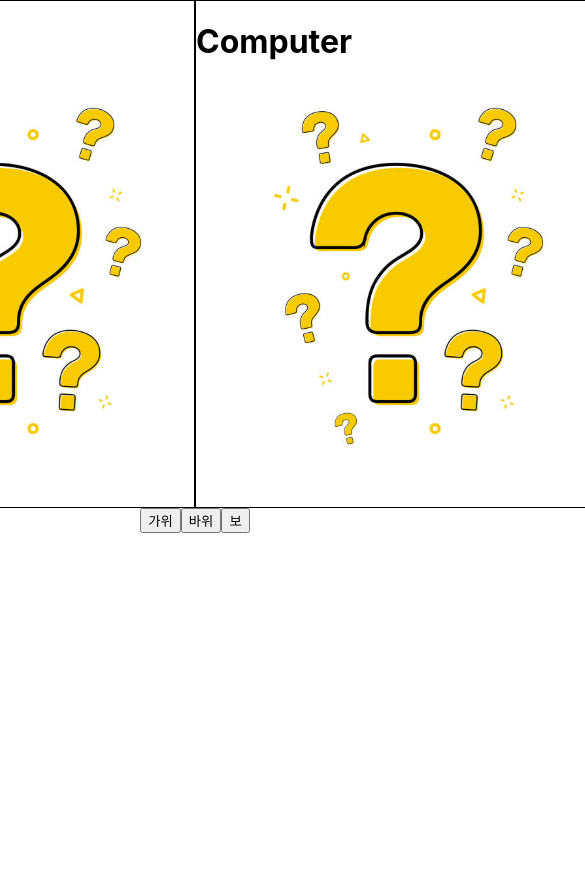
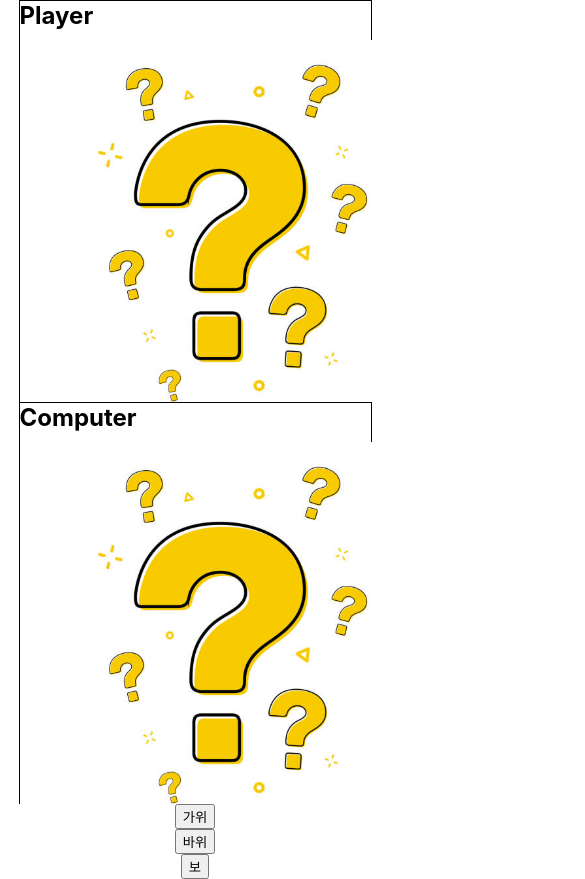
Before and after one commit to Goldstargreat/rock-scissors-paper, a React (Create React App) app: page / in a window 390 px wide. Shown: the whole page, 585 px wide, since content can reach past the window. Before the commit the page ends 844 px from the top, so only its background shows below. Built offline with nearby package versions, Linux system fonts and the light colour scheme.

Commit message:
승패의 결과에 따라 테두리 색이 바뀜

```diff
--- a/src/App.css
+++ b/src/App.css
@@ -1,6 +1,26 @@
+.app-container {
+    display: flex;
+    flex-direction: column;
+    align-items: center;
+    justify-content: center;
+    min-height: 100vh;
+    padding: 20px;
+    box-sizing: border-box;
+}
 .box{
     border: 1px solid black;
     width: 500px;
+}
+.box h1 {
+    font-size: 24px;
+    margin: 0;
+    flex-shrink: 0;
+}
+
+.box h2 {
+    font-size: 18px;
+    margin: 10px 0;
+    flex-shrink: 0;
 }
 .item-img{
     width: 400px;
@@ -9,3 +29,31 @@
     display: flex;
     justify-content: center;
 }
+.button-container {
+    margin-top: 20px;
+    text-align: center;
+}
+.win {
+    border: 10px solid green;
+    color: green;
+}
+.lose {
+    border: 10px solid red;
+    color: red;
+}
+.tie {
+    border: 10px solid black;
+    color: black;
+}
+
+@media (max-width: 768px) {
+    .main {
+        flex-direction: column;
+        align-items: center;
+    }
+
+    .box {
+        width: 90vw;
+        height: 400px;
+    }
+}
```
